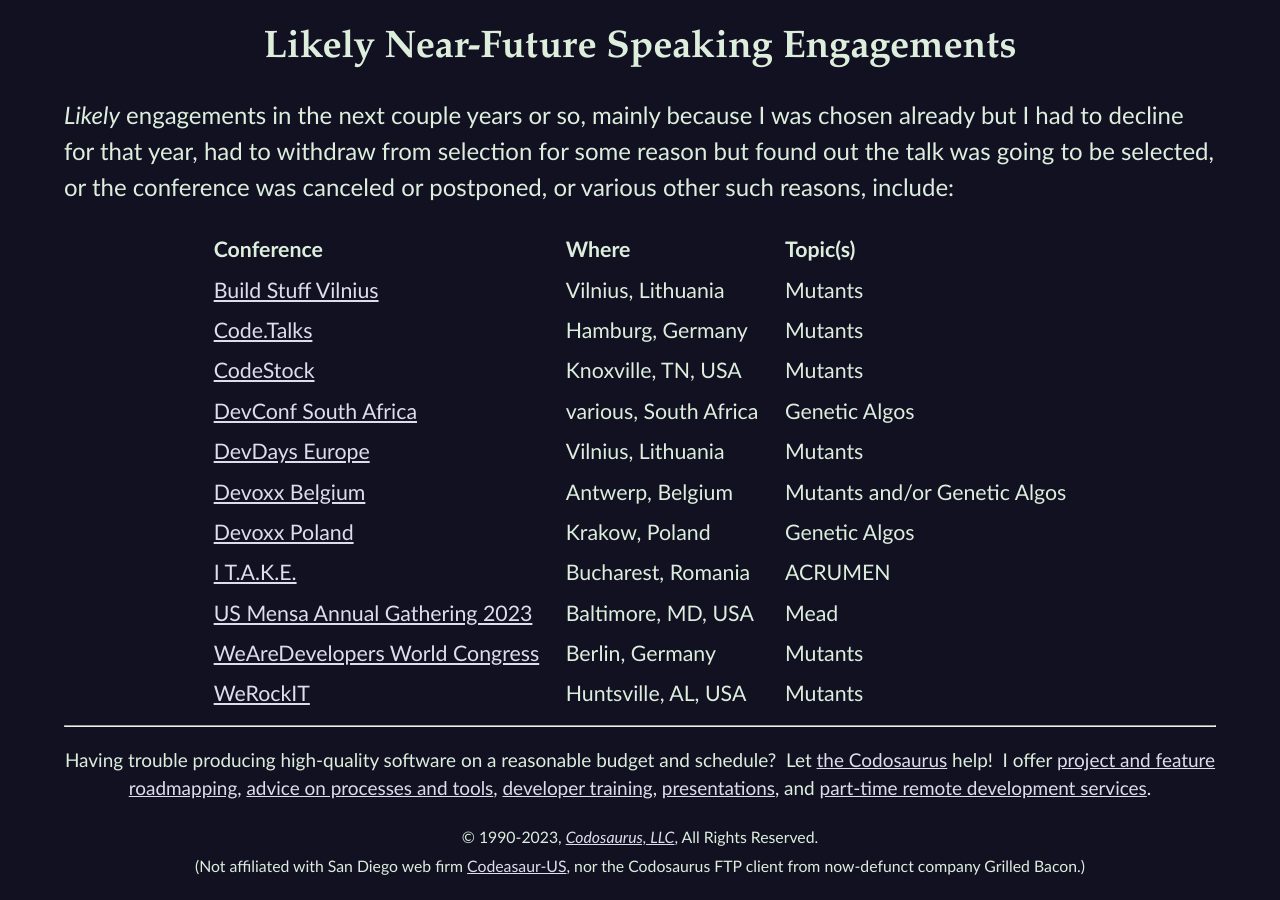
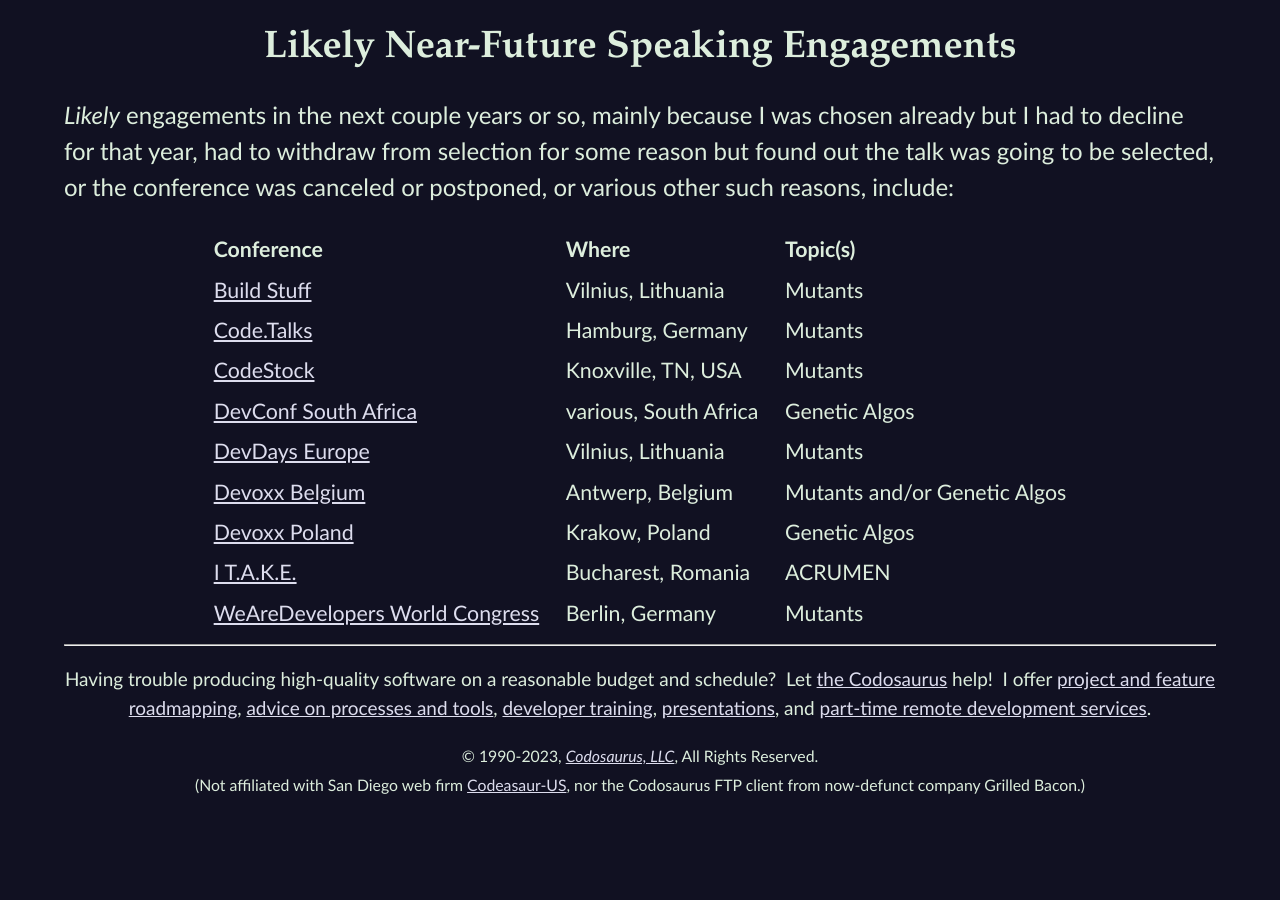
Before and after one commit to CodosaurusLLC/CodosaurusLLC.github.io, a Jekyll site: the page built from speaking.md, in a window 1280 px wide and 900 px high, scrolled down 5109 px. Built offline with Jekyll 4.4.1, drawn with Linux system fonts in a browser that asks for light colours; after the commit the page ends 5928 px from its top, so only the background shows below that.

Commit message:
rename Build Stuff since it's the only one, and drop Mensa 2023 AG dammit

```diff
--- a/speaking.md
+++ b/speaking.md
@@ -525,7 +525,7 @@
 
 | Conference || Where || Topic(s) |
 |-|
-|[Build Stuff Vilnius](https://www.buildstuff.events/){:rel="nofollow" target="_new"}||Vilnius, Lithuania||Mutants|
+|[Build Stuff](https://www.buildstuff.events/){:rel="nofollow" target="_new"}||Vilnius, Lithuania||Mutants|
 |[Code.Talks](https://www.codetalks.de/){:rel="nofollow" target="_new"}||Hamburg, Germany||Mutants|
 |[CodeStock](http://codestock.org/){:rel="nofollow" target="_new"}||Knoxville, TN, USA||Mutants|
 |[DevConf South Africa](https://www.devconf.co.za/){:rel="nofollow" target="_new"}||various, South Africa||Genetic Algos|
@@ -533,7 +533,5 @@
 |[Devoxx Belgium](https://devoxx.be/){:rel="nofollow" target="_new"}||Antwerp, Belgium||Mutants and/or Genetic Algos|
 |[Devoxx Poland](https://devoxx.pl/){:rel="nofollow" target="_new"}||Krakow, Poland||Genetic Algos|
 |[I T.A.K.E.](https://itakeunconf.com/){:rel="nofollow" target="_new"}||Bucharest, Romania||ACRUMEN|
-|[US Mensa Annual Gathering 2023](https://ag.us.mensa.org/){:rel="nofollow" target="_new"}||Baltimore, MD, USA||Mead|
 |[WeAreDevelopers World Congress](https://www.wearedevelopers.com/world-congress){:rel="nofollow" target="_new"}||Berlin, Germany||Mutants|
-|[WeRockIT](https://www.werockitconf.com/){:rel="nofollow" target="_new"}||Huntsville, AL, USA||Mutants|
 {:class="likely-engagements speaking"}
```
